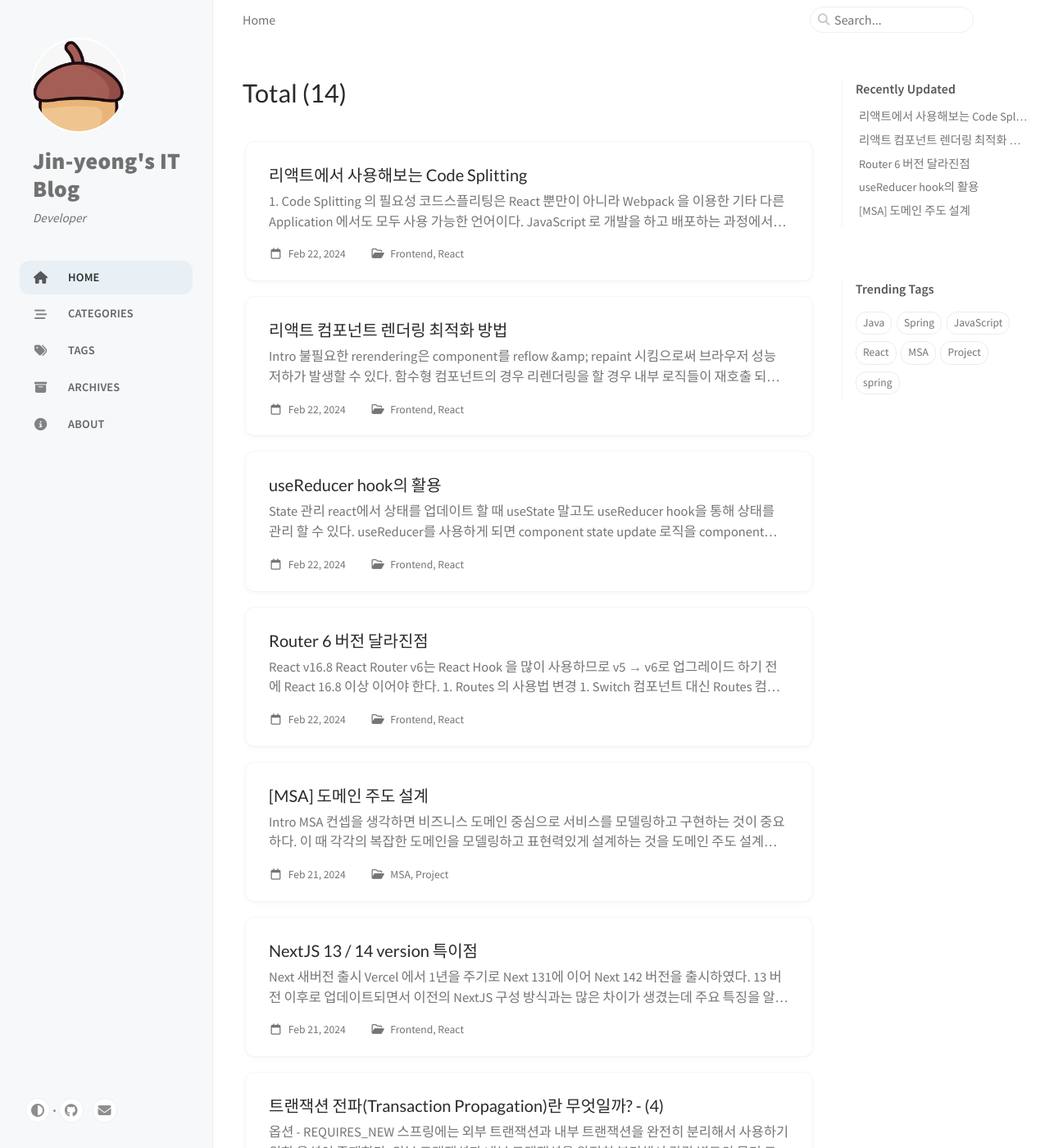
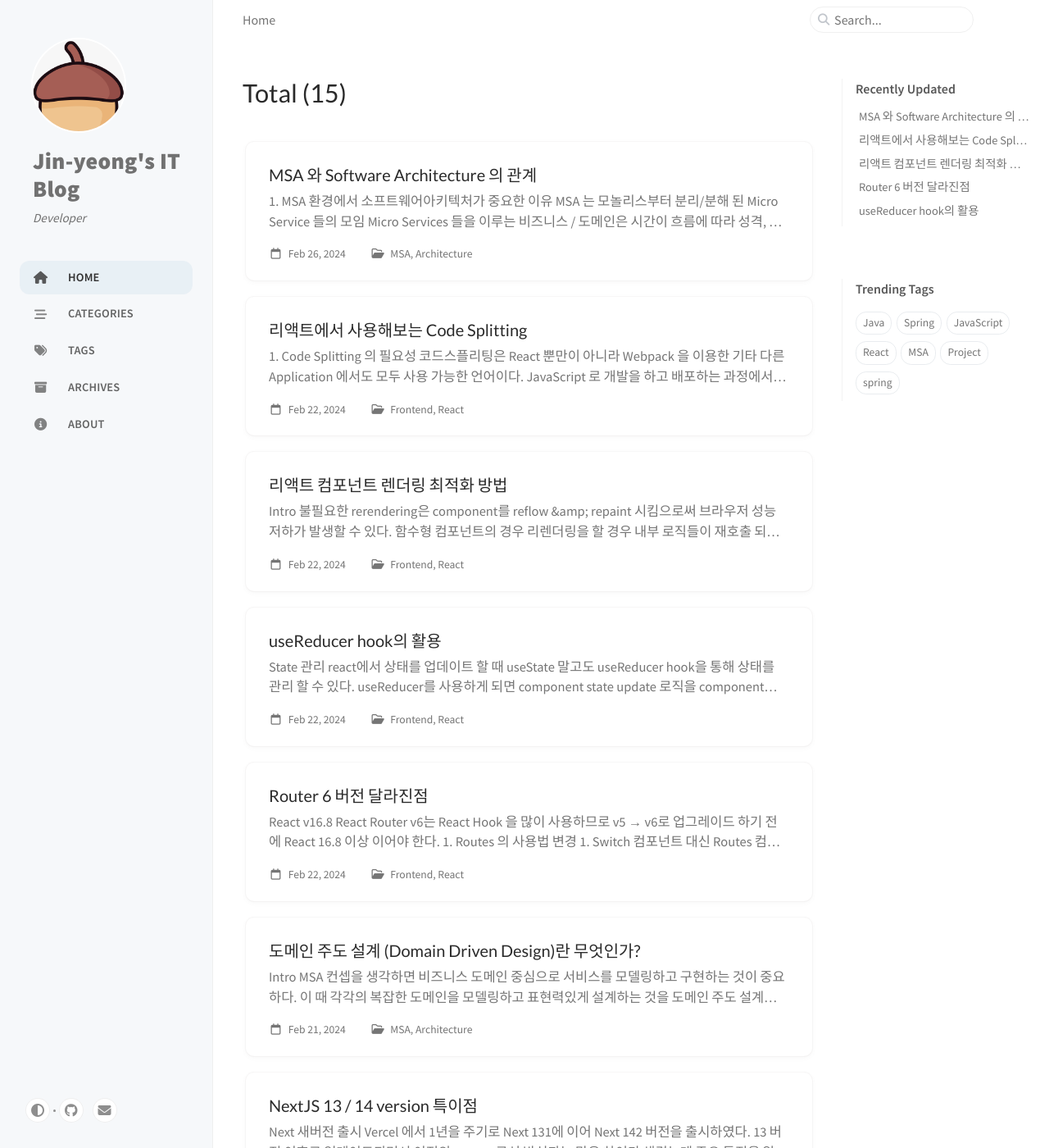
Before and after one commit to yeong0724/yeong0724.github.io, a Jekyll site: the page built from index.markdown, in a window 1280 px wide and 1400 px high. Shown: the whole window at 82% size. Built offline with Jekyll 4.4.1, drawn with Linux system fonts in a browser that asks for light colours; cached includes are drawn as plain includes; some of the changed lines change nothing that is shown.

Commit message:
MSA 와 소프트 아키텍처 포스트 작성 - 1

```diff
--- a/_posts/2024-02-21-MSA-DDD.md
+++ b/_posts/2024-02-21-MSA-DDD.md
@@ -1,8 +1,8 @@
 ---
-title: "[MSA] 도메인 주도 설계"
+title: "도메인 주도 설계 (Domain Driven Design)란 무엇인가?"
 date: 2024-02-21 23:30:30 +0900
 lastmode: 2024-02-22 10:05:30 +0900
-categories: [MSA, Project]
+categories: [MSA, Architecture]
 tags: [MSA, Project, spring]
 ---
 
@@ -52,7 +52,7 @@ MSA 컨셉을 생각하면 비즈니스 도메인 중심으로 서비스를 모
 - Domain Layer 는 Low Level 의 기술에 상관없이 독립적으로 존재할 수 있어야 한다.
 - 이를 위해 대부분의 주요 로직은 추상화되고, Runtime 시에는 DIP 개념을 활용하여 실제 구현체가 동작하게 한다.
 
-![Currying Image](/assets/img/post_img/coding/project/item-gift-1.png){: width="500" align="center"}
+![item-gift-1.png](/assets/img/post_img/coding/architecture/item-gift-1.png){: width="500" align="center"}
 
 ---
 
@@ -87,7 +87,7 @@ DDD 에서 말하는 Infrastructure layer 의 역할은 "상위 계층을 지원
 
 1. domain layer 에 선언되고 사용되는 추상화된 interface 를 실제로 구현하여 runtime 시에는 실제 로직이 동작하게 하기 위해 DIP 개념을 활용한다.
 
-![Currying Image](/assets/img/post_img/coding/project/item-gift-2.png){: width="500" align="center"}
+![item-gift-2.png](/assets/img/post_img/coding/architecture/item-gift-2.png){: width="500" align="center"}
 
 2. 세세한 기술 스택을 활용하여 domain 의 추상화된 interface 를 구현하는 것이므로 비교적 구현에서의 자유도를 높게 가져갈 수 있다.
 3. Service 간의 참조 관계는 막았지만, Infrastructure layer 에서의 구현체 간에는 참조관계를 허용한다.
--- /dev/null
+++ b/_posts/2024-02-26-MSA-SoftwarArchitecture.md
@@ -0,0 +1,133 @@
+---
+title: "MSA 와 Software Architecture 의 관계"
+date: 2024-02-26 14:54:30 +0900
+categories: [MSA, Architecture]
+tags: [MSA, Project, spring]
+---
+
+## 1. MSA 환경에서 소프트웨어아키텍처가 중요한 이유
+
+- MSA 는 모놀리스부터 분리/분해 된 Micro Service 들의 모임
+- Micro Services 들을 이루는 비즈니스 / 도메인은 시간이 흐름에 따라 성격, 복잡도 등이 변함
+- 개별적인 Micro Service 내에서도 비즈니스적인 목적에 따라 별개의 기능, 효율을 중요시 해야하는 상황 발생할 수 있다.
+
+> Micro Service 를 이루는 소프트웨어 아키텍처에 따라, 각 Micro Service의 Business Capabilities 변화 대응할 수 있다.
+
+<br >
+
+## 2. MSA === Sofiware Architecture
+
+- MSA micro services 들로 이루어져 있고 micro services 는 Sofiware Architecture 로 Dependency 가 걸려서 만들어지므로 넓은 의미로 MSA는 소프트웨커 아키텍처라고 할 수 있다.
+
+<br >
+
+### 유연성, 확장성, 낮은 응집도/결합도 등 MSA 의 특성이 각 Micro Service 안에서도 필요한 이유
+
+1. 당장 요청에 대한 완료 응답을 할 필요는 없지만,높은 성능을 요구하는 작업
+   - 대규모 Command 작업을 수행하는 Cron Job
+2. 당장 응답해야만 하지만, 적은 성능을 요구하는 작업
+   - 일반적인 조회-Query 서비스
+3. 호출하던 외부 서비스의 스펙이 변경되는 경우
+   - Request/Response Params 가 변동 되었고, 영향도 없이 빠르게 적용이 필요한 경우
+   - 성능이 조정되어, 최적의 Connection Pool 갯수 혹은 timeout 수치가 변경되는 경우
+4. 통신 방식이 변경되는 경우
+   - Sync 방식에서 Async 방식으로 변경되어 비동기 Callback 방식으로 같은 로직을 처리할 경우
+
+<br>
+
+![msa_sa_1.png](/assets/img/post_img/coding/architecture/msa_sa_1.png){: width="600" align="center"}
+
+<center>[그림 .1] MSA는 느슨하게 결합된 서비스의 집합 </center>
+
+<br>
+
+## 3. Layered Architecture (계층화 아키텍처)
+
+- 대표적인 Software Architecture 중 하나
+
+### Layered Architecture 란?
+
+> 구현에 대한 로직 의존성은 단방향, 접근은 양방향
+
+- 일반적인 회사에서 적용되어지고 있는 보편적인 아키텍처 이다.
+- 여러개의 계층으로 나누어 각 계층에서 하는 일을 한정시켜 계층별로 독립적으로 개발, 배포, 확장이 가능
+- Presentation / Application / Domain / Infra Layer 등으로 이루어져 있다.
+  - 각 Layer 입장에서는 하위계층으로 의존성 존재(아래 방향)
+- 각 계층내에서는 코드 수정과 유지 보수 등이 비교적 쉽고 계층간 접근이 자유롭다.
+  - 계층간 접근의 자유도에 의해 완전히 다른 계층의 메서드 call 가능성이 존재한다.
+
+![msa_sa_2.png](/assets/img/post_img/coding/architecture/msa_sa_2.png){: width="600" align="center"}
+
+<center>[그림 .2] Layered Architecture </center>
+
+<br>
+
+### Layered Architecture 장점
+
+- 비교적 자유로운 접근 방향성으로 인한 빠른 개발, 코드의 재사용 그리고 편한 테스팅 가능한다.
+  - 그러나 처음 개발 이후, 큰 비즈니스 로직의 변화가 존재하지 않는다면 오히려 안정적
+
+<br>
+
+### Layered Architecture 단점
+
+- DB 로 인한 각 계층의 역할, 목적과 계층 간 의존성 구분이 희미해진다.
+
+<br>
+
+## 4. Hexagonal Architecture (육각형 아키텍처)
+
+### Hexagonal Architecture 란?
+
+- 각 계층에서 하던 일들을 `내부` 와 `외부` 라는 개념으로 나누어 각각에 맞는 별도의 인터페이스를 정의한다.
+  - Adapter / Port
+- `내부` 의 로직은 오직 `외부` 인터페이스를 통해서만 접근이 가능하다.
+  - 모든 외부 시스템과의 직접적인 상호작용은 `Adapter` 의 역할
+  - 각 서비스에서 비즈니스 로직에 맞게 정의된 인터페이스는 `Port` 이다.
+  - 즉, 외부 서비스와의 상호작용(**Adapter**)는 비즈니스 로직과의 작업을 정의한 인터페이스(**Port**)랑만 서로 통신
+- 모든 비즈니스 로직은, 오직 외부에서 내부 방향 / 내부에서 외부 방향으로만 호출이 가능해요.
+  - Inbound Adapter --> Inbound Port --> 비즈니스 로직
+  - 비즈니스 로직 --> Outbound Port --> Outbound Adapter
+
+<br>
+
+### Adapter
+
+- 서비스의 입장에서 이 서비스가 사용하는 외부 시스템과의 직접적인 구현 및 상호작용을 처리
+- Inbound Adapter
+  - 외부 시스템(UI)으로 부터 들어온 Request가 가장 처음 만나는 Controller
+  - 메세지브로커(kafka)로 부터 Consume하는동작을 처리하는 Logic Handler
+- Outbound Adapter
+  - DB(MySQL 등등) 에 직접적으로 접근하여 다양한 작업(CRUD) 을 처리하기 위한 DAO
+
+<br>
+
+### Port
+
+- 비즈니스 로직 입장에서 **Adapter**와 통신하기 위한 동작을 정의한 Interface
+- Inbound Port
+  - Controller 로부터 들어온 요청으로 부터 특정 비즈니스 로직을 수행하기 위한 동작을 정의한 인터페이스
+  - Consume한 메세지를 처리하기 위한 비즈니스 로직의 동작을 정의한 인터페이스
+- Outbound Port
+  - 비즈니스 로직에서 DB 접근을 위해서 정의한 Repository 인터페이스는
+
+<br>
+
+![msa_sa_3.png](/assets/img/post_img/coding/architecture/msa_sa_3.png){: width="600" align="center"}
+
+<center>[그림 .3] 도식화된 Hexagonal Architecture </center>
+<br>
+
+### Hexagonal Architecture 의의
+
+- `Adapter` 를 통해 외부 서비스의 의존성을 분리하여 언제든 쉽게 교체하여 유연한 확장성 있는 대처를 하고, `Port` 를 통해서 내부 비즈니스 로직과 인터페이스를 분리하여 내부 로직의 구현은 인터페이스와 무관하게 개발 가능하도록 하는 것
+
+<br>
+
+## 5. 결론
+
+- MSA 는 다수의 Micro Service 의 소프트웨어 아키텍처의 모음
+- MSA 의 최대 목적인 Business Capabilities를 만족하기 위한 Key는 빠른 확장성과 유연성
+- MSA 를 이루는 각 Micro Service 도 높은 확장성과 유연성이 필수적
+
+> 즉, Hexagonal Architecture 는 MSA 환경에서 매우 적절한 Software Architecture 이다.
```
Also changed, not shown: assets/img/post_img/coding/architecture/item-gift-1.png (renamed from assets/img/post_img/coding/project/item-gift-1.png), assets/img/post_img/coding/architecture/item-gift-2.png (renamed from assets/img/post_img/coding/project/item-gift-2.png), assets/img/post_img/coding/architecture/msa_sa_1.png (added), assets/img/post_img/coding/architecture/msa_sa_2.png (added), assets/img/post_img/coding/architecture/msa_sa_3.png (added).
